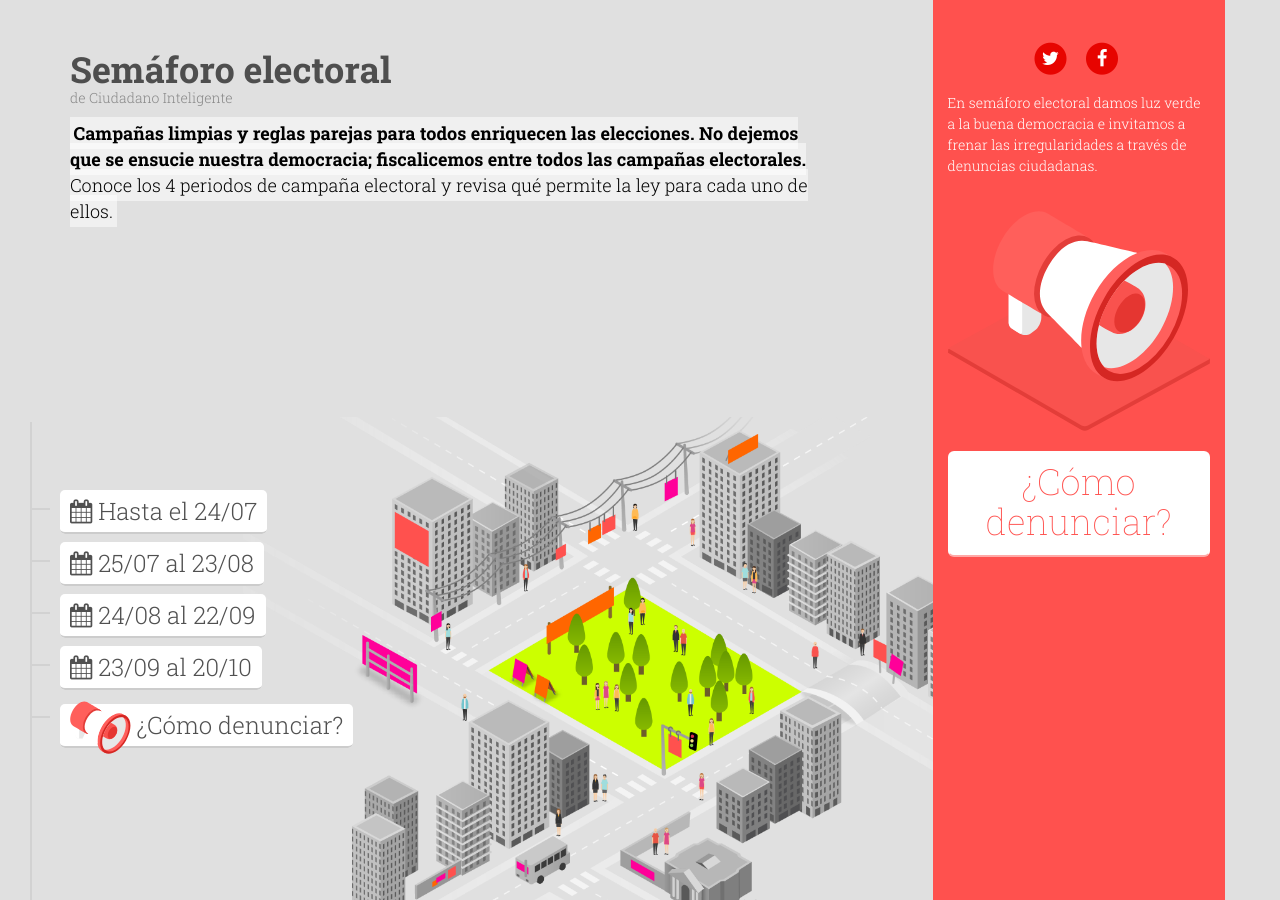
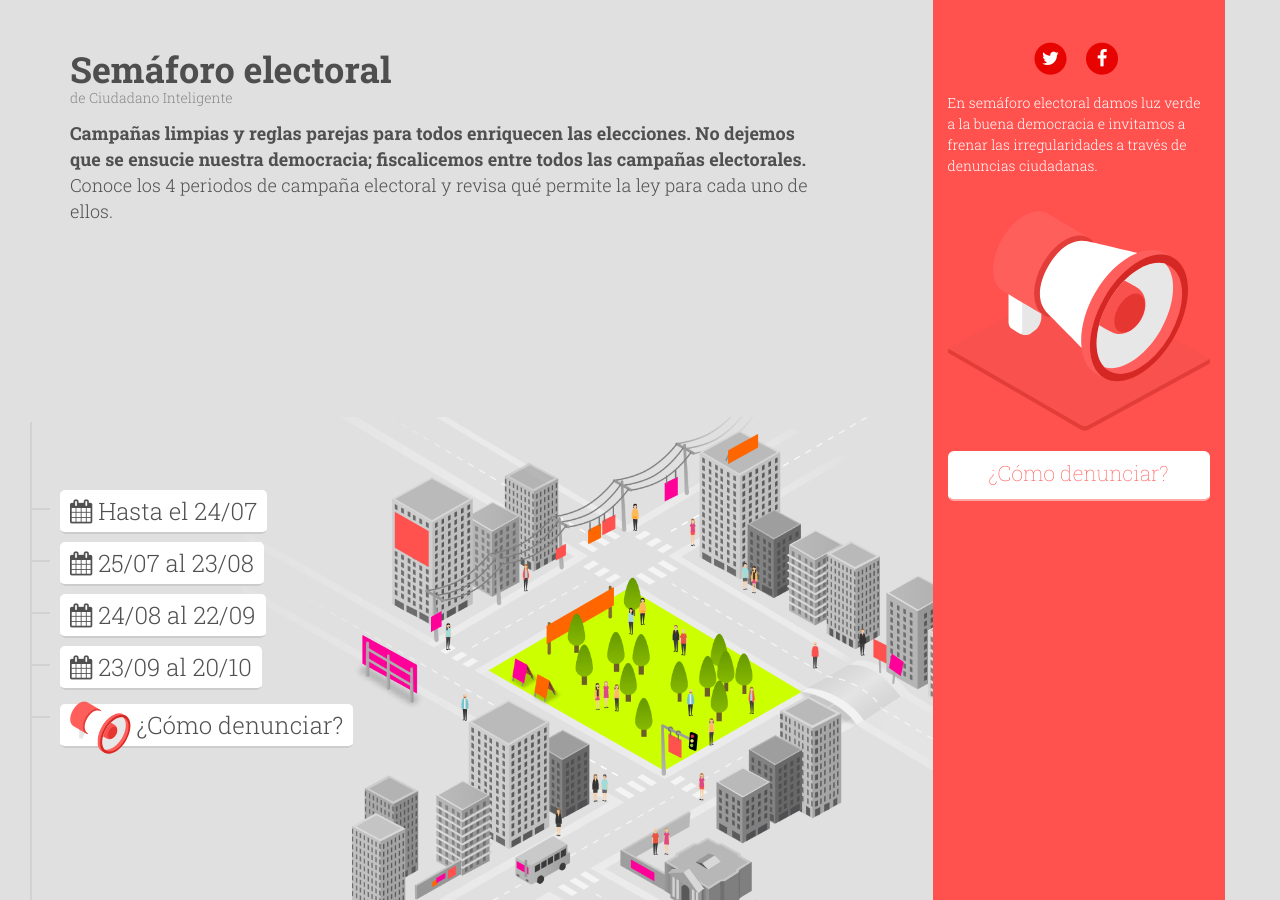
Before and after one commit to ciudadanointeligente/semaforo-electoral, a Jekyll site: the page built from index.html, in a window 1280 px wide and 900 px high. Built offline with Jekyll 4.4.1, drawn with Linux system fonts in a browser that asks for light colours; nearby versions of some CDN libraries.

Commit message:
Arreglo mark home

```diff
--- a/_sass/_base.scss
+++ b/_sass/_base.scss
@@ -450,7 +450,7 @@ p.bajada {
 }
 
 .denuncia h2 {
-    font-size: 36px;
+    font-size: 21px;
     font-weight: 100;
     margin-bottom: 0;
 }
@@ -472,9 +472,11 @@ p.bajada {
     border-bottom: 3px solid darken(white,5%);
 }
 
-.mark, mark{
-    background-color: rgba(255, 255, 255, 0.5);
-  }
+.mark, mark {
+    background-color: rgba(224, 224, 224, 0.6);
+    color: #505050;
+    padding: 0;
+}
 
 /*Responsive utilities*/
 
--- a/index.html
+++ b/index.html
@@ -86,7 +86,7 @@ layout: default
             </ul>
             <p>En semáforo electoral damos luz verde a la buena democracia e invitamos a frenar las irregularidades a través de denuncias ciudadanas.</p>
             <img src="{{ "/img/speaker.svg" | prepend: site.baseurl }}">
-            <a href="#denuncia" class="btn btn-lg"><h2>¿Cómo<br> denunciar?</h2></a>
+            <a href="#denuncia" class="btn btn-lg"><h2>¿Cómo denunciar?</h2></a>
           </div>
         </div>
       </div>
```
